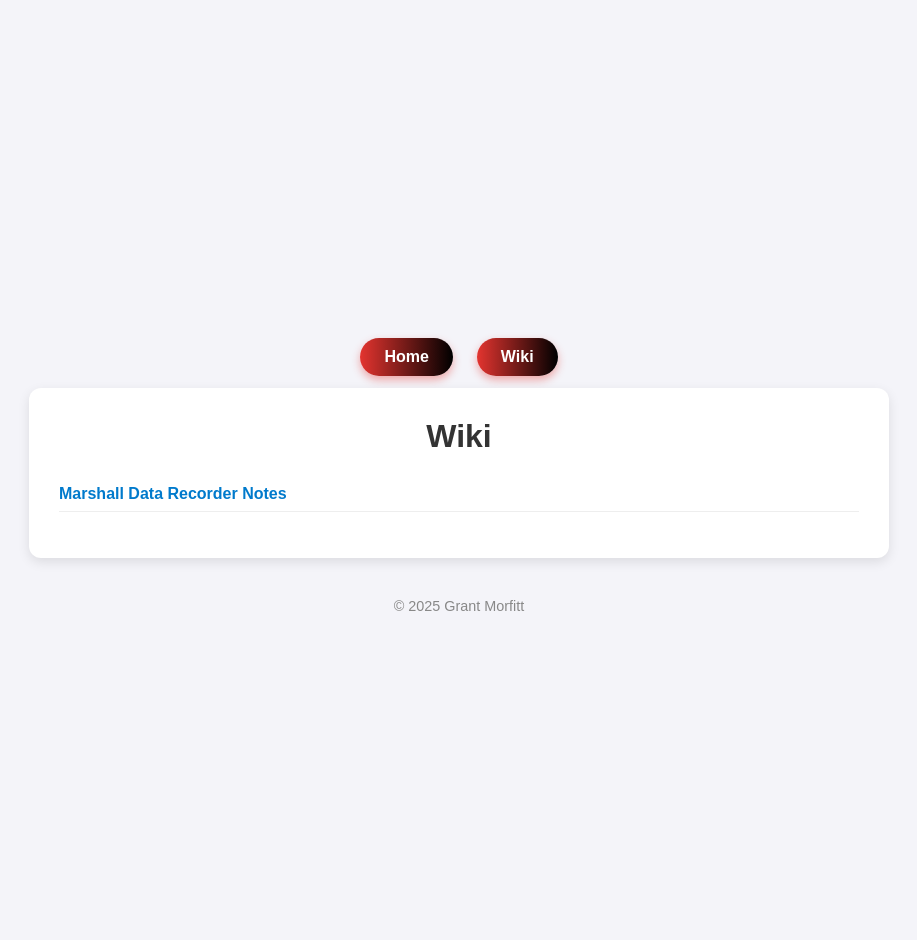
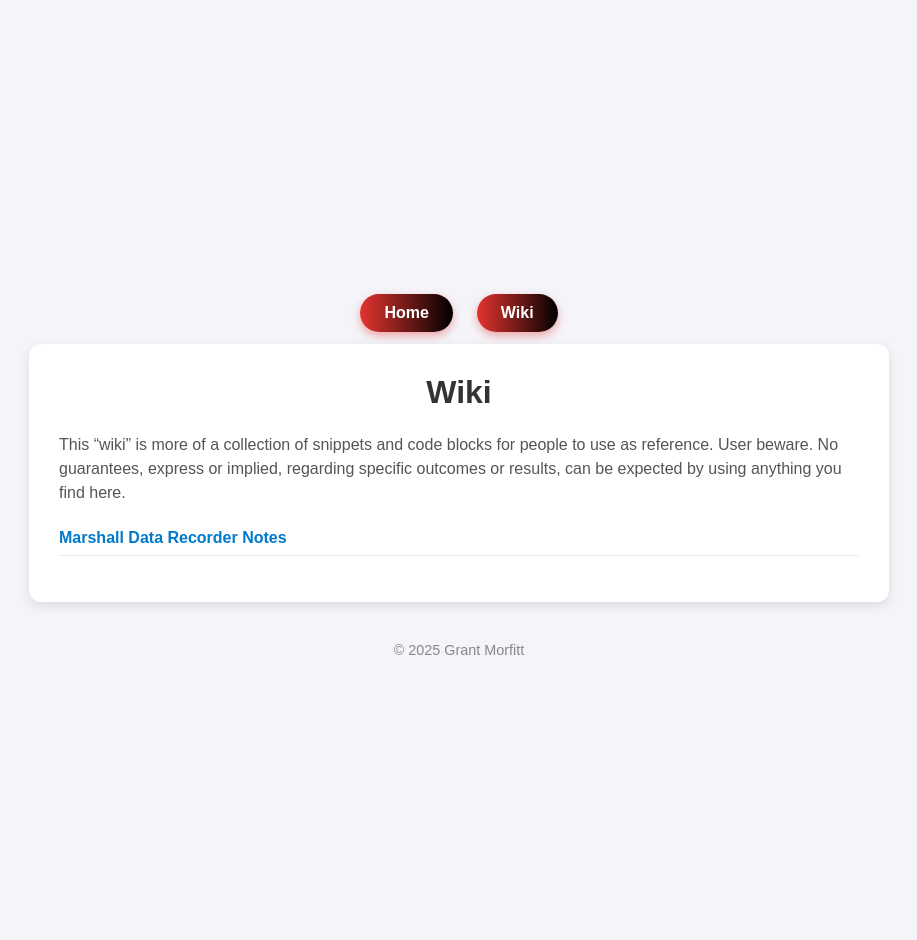
Before and after one commit to grantmorfitt/grantmorfitt.github.io, a Jekyll site: the page built from wiki/index.md, in a window 1280 px wide. Shown: the whole page, without its empty margins (181-1098 px from the left). Built offline with Jekyll 4.4.1, drawn with Linux system fonts in a browser that asks for light colours.

Commit message:
Update index.md

```diff
--- a/wiki/index.md
+++ b/wiki/index.md
@@ -4,6 +4,7 @@ title: Wiki
 ---
 
 # Wiki
+This "wiki" is more of a collection of snippets and code blocks for people to use as reference. User beware. No guarantees, express or implied, regarding specific outcomes or results, can be expected by using anything you find here.
 
 <ul>
   {% for page in site.pages %}
```
